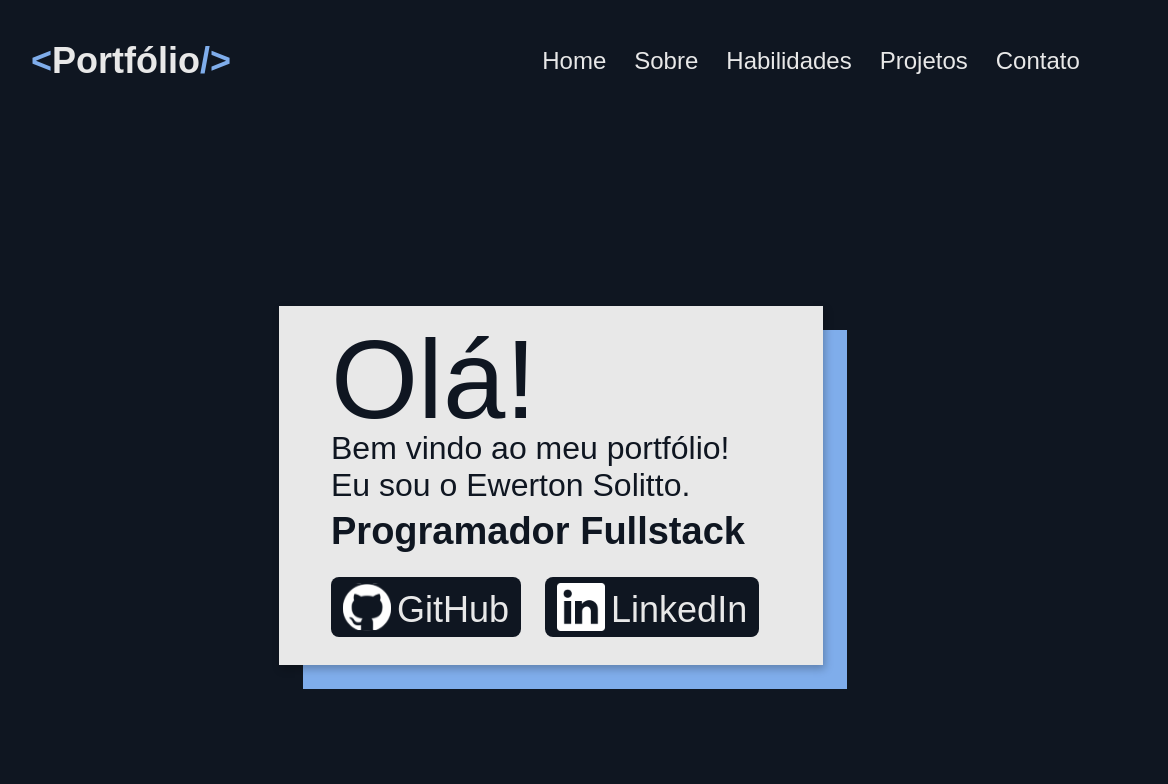
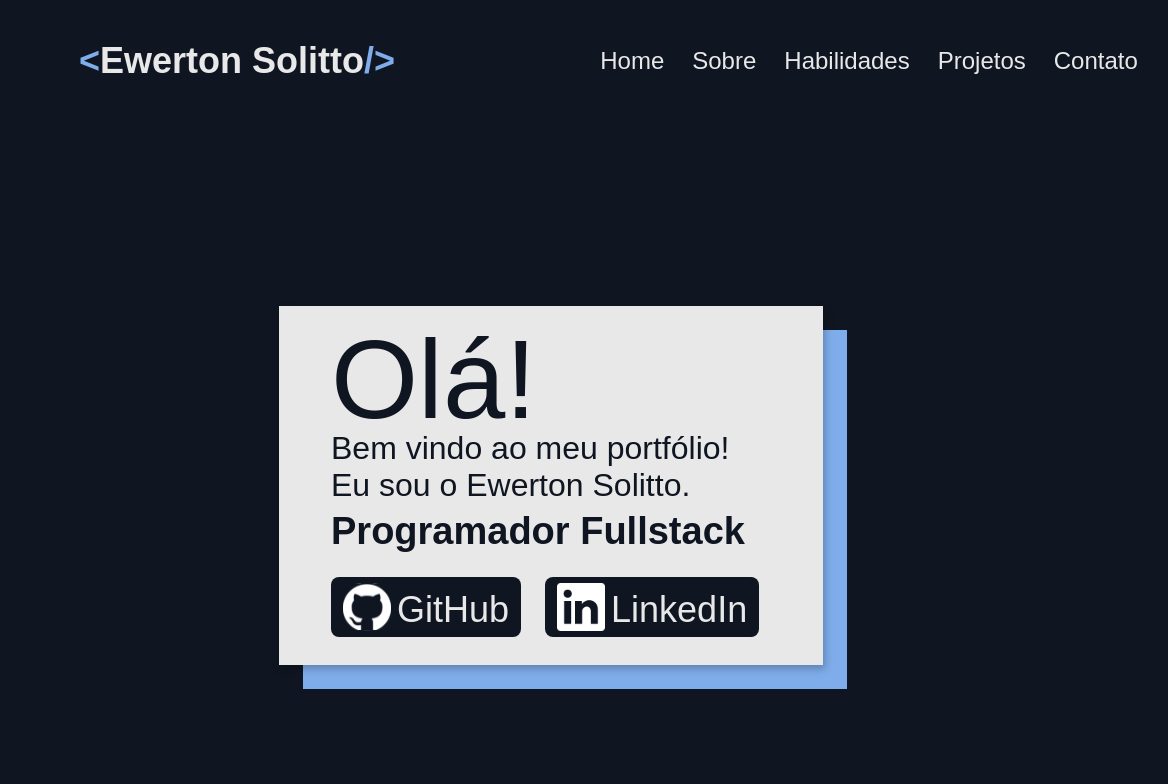
Before and after one commit to EwertonSolitto/Portfolio, a Next.js app: page / in a window 1536 px wide. Shown: the top 784 px of the page, without its empty margins (9-1177 px from the left). Built offline with nearby package versions, Linux system fonts and the light colour scheme.

Commit message:
feat(header and title): change name of them and fix and remove some styles

```diff
--- a/src/app/Components/Header.tsx
+++ b/src/app/Components/Header.tsx
@@ -5,7 +5,7 @@ import { useState } from "react";
 export default function Header () {
   const [nav, setNav] = useState(false)
 
-  const logo = <a href="#main"><h1><span className="font-blue">{'<'}</span>Portfólio<span className="font-blue">{'/>'}</span></h1></a>
+  const logo = <a href="#main"><h1><span className="font-blue">{'<'}</span>Ewerton Solitto<span className="font-blue">{'/>'}</span></h1></a>
   const burgerButton = <button onClick={() => handleMenu(true)}className="burger"><List size={48} color="#e8e8e8" weight="regular" /></button>
   const xButton = <button onClick={() => handleMenu(false)} className="x"><X size={48} color="#e8e8e8" weight="regular" /></button>
   const navigation =
--- a/src/app/layout.tsx
+++ b/src/app/layout.tsx
@@ -1,8 +1,8 @@
 import './styles/index.scss'
 
 export const metadata = {
-  title: 'Portfolio',
-  description: 'Portfolio do Ewerton',
+  title: 'Ewerton Solitto',
+  description: 'Portfolio do Ewerton Solitto',
 }
 
 export default function RootLayout({children}: {children: React.ReactNode}) {
--- a/src/app/styles/components/header.scss
+++ b/src/app/styles/components/header.scss
@@ -1,6 +1,5 @@
 header {
   padding-block: 0.5rem;
-  transition: all 1000ms ease;
 
   div.header.desktop-header {
     display: none;
@@ -13,7 +12,7 @@ header {
   }
 
   a {
-    font-size: clamp(1rem, 4vw, 1.125rem);
+    font-size: clamp(0.875rem, 4vw, 1.125rem);
   }
 
   .opened-nav {
@@ -110,7 +109,7 @@ header {
 
 
       h1 {
-        font-size: 2.25rem;
+        font-size: 2rem;
       }
 
       nav  {
@@ -138,3 +137,16 @@ header {
     padding: 2.5rem;
   }
 }
+
+@media (min-width: 1440px) {
+  header {
+    width: 90rem;
+    padding: 2.5rem;
+
+    div.desktop-header.header {
+      h1 {
+        font-size: 2.25rem;
+      }
+    }
+  }
+}
```
